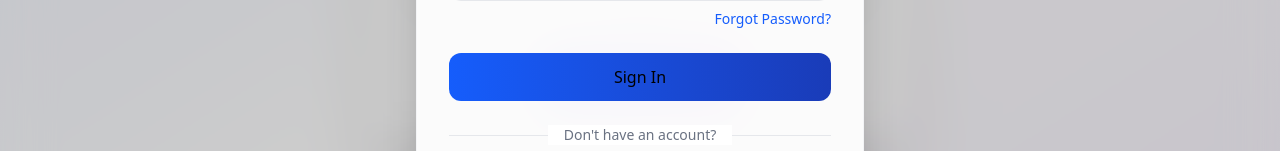
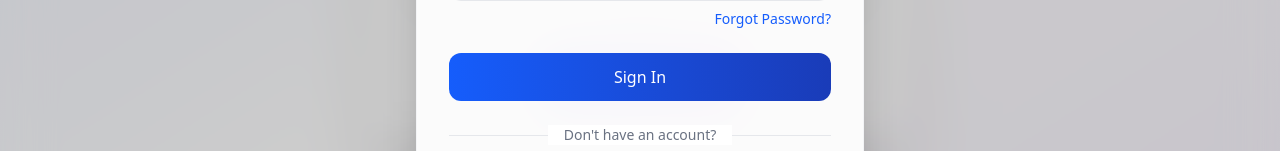
Before and after one commit to zinooooooooo/esvv, a React (Vite) app: page /appointment in a window 1280 px wide. Both pictures are taken after a click on the button "LOG IN". Shown: the part 463-614 px from the top of the page. Built offline with nearby package versions, Linux system fonts and the light colour scheme.

Commit message:
update message

```diff
--- a/src/Appointment/appointment.jsx
+++ b/src/Appointment/appointment.jsx
@@ -835,7 +835,7 @@ const Appointment = () => {
               <button
                 onClick={handleSubmit}
                 disabled={submitting}
-                className={`w-full max-w-md py-5 px-8 rounded-2xl font-bold text-lg transition-all duration-300 shadow-xl flex items-center justify-center group ${
+                className={`w-full max-w-md py-5 px-8 rounded-2xl font-bold text-lg transition-all duration-300 shadow-xl flex items-center justify-center group text-white ${
                   submitting
                     ? 'bg-gray-400 cursor-not-allowed opacity-75'
                     : 'bg-gradient-to-r from-indigo-600 to-purple-600 hover:from-indigo-700 hover:to-purple-700 transform hover:scale-105'
--- a/src/Navbar/Navbar.jsx
+++ b/src/Navbar/Navbar.jsx
@@ -860,7 +860,7 @@ export default function Navbar() {
               <button
                 onClick={handleLogin}
                 disabled={submitting}
-                className={`w-full py-3 rounded-xl font-medium transition-all duration-200 focus:outline-none focus:ring-2 focus:ring-blue-500 focus:ring-offset-2 ${
+                className={`w-full py-3 rounded-xl font-medium transition-all duration-200 focus:outline-none focus:ring-2 focus:ring-blue-500 focus:ring-offset-2 text-white ${
                   submitting
                     ? 'bg-gray-400 cursor-not-allowed opacity-75'
                     : 'bg-gradient-to-r from-blue-600 to-blue-800 hover:shadow-lg transform hover:scale-[1.02] active:scale-[0.98]'
--- a/src/Navbar/Signup.jsx
+++ b/src/Navbar/Signup.jsx
@@ -612,7 +612,7 @@ const Signup = () => {
           <button
             type="submit"
             disabled={submitting}
-            className={`w-full mt-4 py-3 rounded-xl font-medium transition-all duration-200 flex items-center justify-center ${
+            className={`w-full mt-4 py-3 rounded-xl font-medium transition-all duration-200 flex items-center justify-center text-white ${
               submitting
                 ? 'bg-gray-400 cursor-not-allowed opacity-75'
                 : 'bg-gradient-to-r from-blue-600 to-purple-600 hover:shadow-lg transform hover:scale-[1.02] active:scale-[0.98]'
--- a/src/staff/StaffPage.jsx
+++ b/src/staff/StaffPage.jsx
@@ -615,7 +615,7 @@ const StaffPage = () => {
                   <button
                     onClick={handleSubmit}
                     disabled={submitting}
-                    className={`px-8 py-3 rounded-xl font-semibold transition-all duration-300 flex items-center ${
+                    className={`px-8 py-3 rounded-xl font-semibold transition-all duration-300 flex items-center text-white ${
                       submitting
                         ? 'bg-gray-400 cursor-not-allowed opacity-75'
                         : 'bg-gradient-to-r from-indigo-600 to-purple-600 hover:from-indigo-700 hover:to-purple-700'
```
